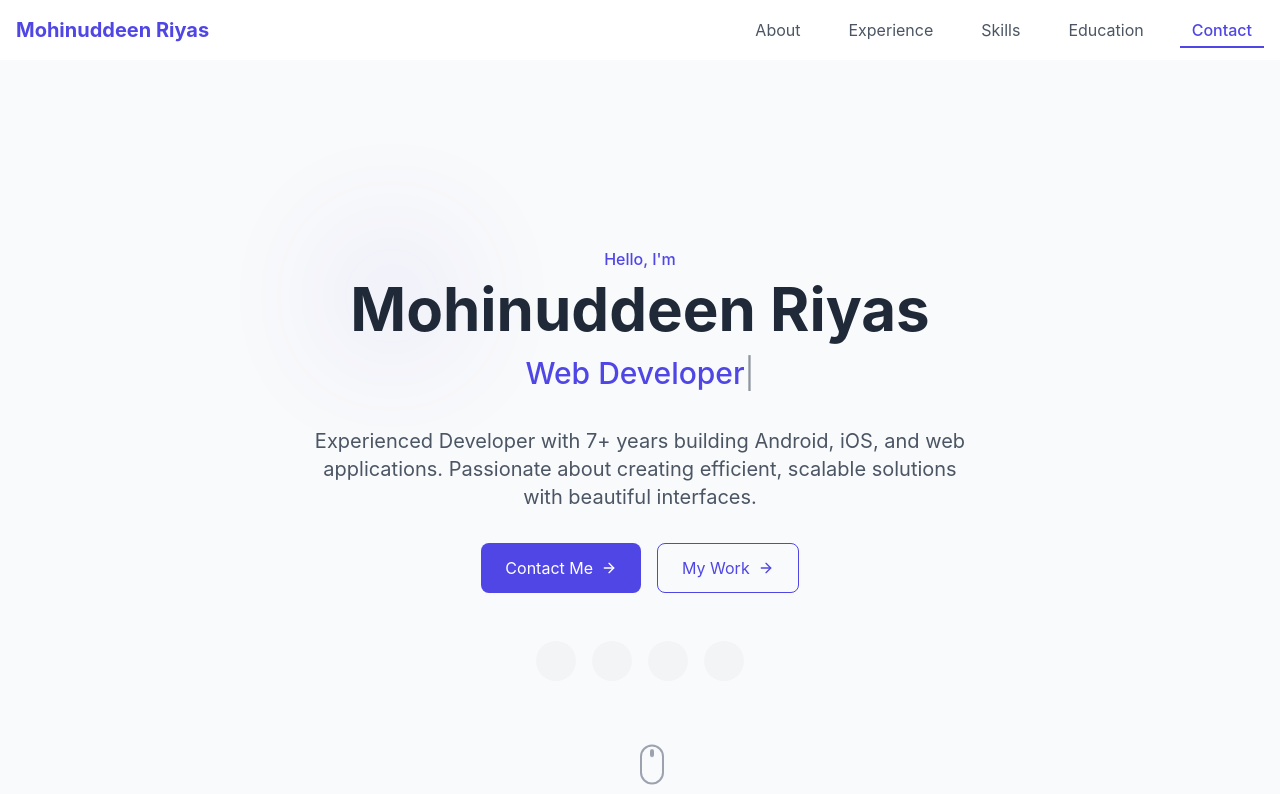
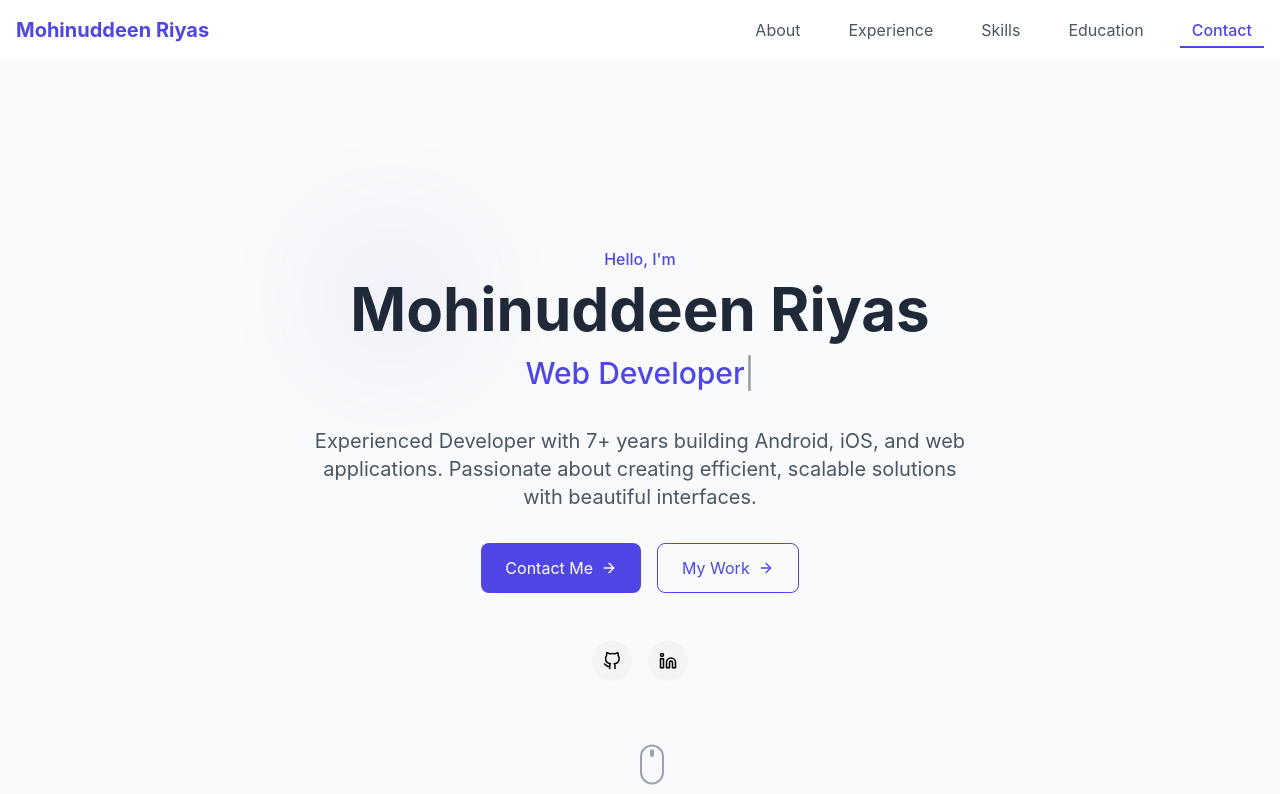
Before and after one commit to mohinuddeen/mohinuddeen-portfolio, a React (Create React App) app: page / in a window 1280 px wide. Shown: the top 794 px of the page. Built offline with nearby package versions, Linux system fonts and the light colour scheme.

Commit message:
change hero page

```diff
--- a/src/components/Experience.jsx
+++ b/src/components/Experience.jsx
@@ -107,7 +107,7 @@ const Experience = () => {
           className="text-center mb-12"
         >
           <h2 className="text-3xl font-bold text-gray-800 mb-3">
-            Professional <span className="text-blue-500">Experience</span>
+            Professional <span className="text-primary-600">Experience</span>
           </h2>
           <p className="text-gray-600 max-w-2xl mx-auto">
             My career journey and key projects I've contributed to
--- a/src/components/Hero.jsx
+++ b/src/components/Hero.jsx
@@ -1,6 +1,6 @@
 import React, { useEffect, useState } from 'react';
 import { motion } from 'framer-motion';
-import { FiDownload, FiArrowRight } from 'react-icons/fi';
+import { FiDownload, FiArrowRight, FiGithub, FiLinkedin } from 'react-icons/fi';
 
 const Hero = () => {
   const [typedText, setTypedText] = useState('');
@@ -101,14 +101,6 @@ const Hero = () => {
               My Work
               <FiArrowRight className="group-hover:translate-x-1 transition-transform" />
             </a>
-            {/* <a
-              href="/resume.pdf"
-              download
-              className="group border border-gray-300 text-gray-700 px-6 py-3 rounded-lg hover:bg-gray-50 transition-all flex items-center gap-2"
-            >
-              Download CV
-              <FiDownload className="group-hover:translate-y-0.5 transition-transform" />
-            </a> */}
           </motion.div>
         </motion.div>
 
@@ -119,18 +111,24 @@ const Hero = () => {
           animate={{ opacity: 1 }}
           transition={{ delay: 1, duration: 0.8 }}
         >
-          {['github', 'linkedin', 'twitter', 'dribbble'].map((social) => (
           <a
-              key={social}
-              href={`https://${social}.com/yourusername`}
+            href="https://github.com/mohinuddeen"
             target="_blank"
             rel="noopener noreferrer"
             className="w-10 h-10 rounded-full bg-gray-100 flex items-center justify-center hover:bg-primary-100 hover:text-primary-600 transition-colors"
-              aria-label={social}
+            aria-label="GitHub"
           >
-              <i className={`fab fa-${social} text-lg`}></i>
+            <FiGithub className="text-lg" />
           </a>
-          ))}
+          <a
+            href="https://www.linkedin.com/in/mohinuddeen/"
+            target="_blank"
+            rel="noopener noreferrer"
+            className="w-10 h-10 rounded-full bg-gray-100 flex items-center justify-center hover:bg-primary-100 hover:text-primary-600 transition-colors"
+            aria-label="LinkedIn"
+          >
+            <FiLinkedin className="text-lg" />
+          </a>
         </motion.div>
 
         {/* Scroll indicator */}
```
Lines whose indentation alone changed are shown as unchanged.
